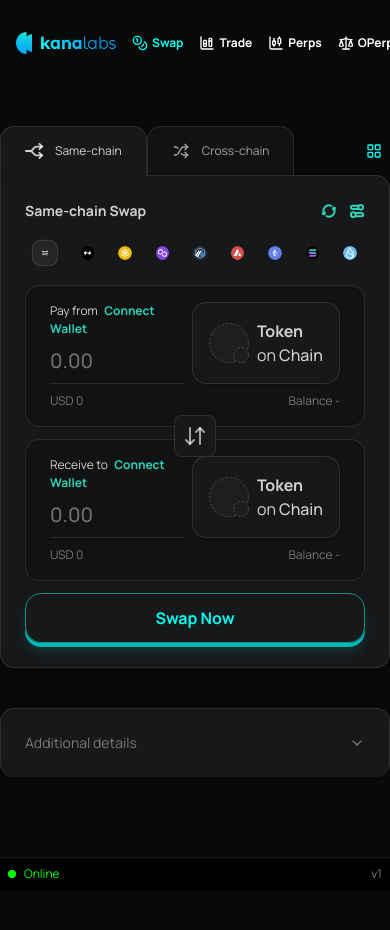
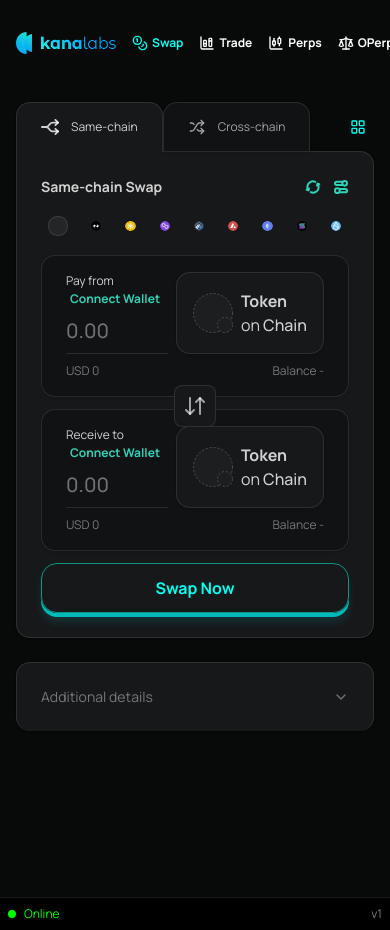
Before and after one commit to vishalmet/swap-perps-interface, a Next.js app: page / in a window 390 px wide. Shown: the top 930 px of the page. Before the commit the page ends 890 px from the top, so only its background shows below. Built offline with nearby package versions, Linux system fonts and the light colour scheme.

Commit message:
Refactor layout of PerpsPage and SwapPage components to improve structure and responsiveness, ensuring a consistent user experience with a flex-based design and enhanced spacing.

```diff
--- a/app/perps/page.tsx
+++ b/app/perps/page.tsx
@@ -544,8 +544,8 @@ const PerpsHistory = () => {
 // Main PerpsPage Component
 const PerpsPage = () => {
   return (
-    <div className=''>
-      <main className='p-4 flex space-x-2 w-full'>
+    <div className='min-h-screen flex flex-col'>
+      <main className='p-4 flex space-x-2 w-full flex-1'>
         {/* column 1 & 2 */}
         <section className='w-[80%] space-y-2'>
           {/* column 1 */}
--- a/app/swap/page.tsx
+++ b/app/swap/page.tsx
@@ -27,8 +27,9 @@ const SwapPage = () => {
     ]
 
     return (
-        <main className='space-y-6'>
-            <div className="m-10 max-w-xl mx-auto">
+        <div className='min-h-screen flex flex-col'>
+            <main className='p-4 flex-1'>
+                <div className="max-w-xl mx-auto">
                 {/* Main Swap Interface */}
                 <section className='flex items-center justify-between'>
                     <div className="flex items-center">
@@ -177,7 +178,7 @@ const SwapPage = () => {
                 </Card>
                 </div>
 
-            <Accordion type='single' collapsible className='max-w-xl mx-auto mb-20'>
+                <Accordion type='single' collapsible className='max-w-xl mx-auto mb-20 mt-6'>
                     <AccordionItem value='item-1' className='text-white/80'>
                         <AccordionTrigger className='text-[#777879]'>
                             Additional details
@@ -200,9 +201,9 @@ const SwapPage = () => {
                         </AccordionContent>
                     </AccordionItem>
                 </Accordion>
-
+            </main>
             <Footer />
-        </main>
+        </div>
     )
 }
 
```
Lines whose indentation alone changed are shown as unchanged.
